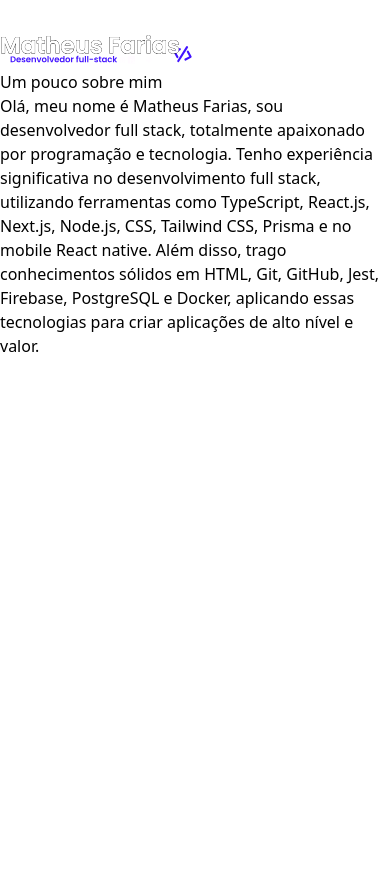
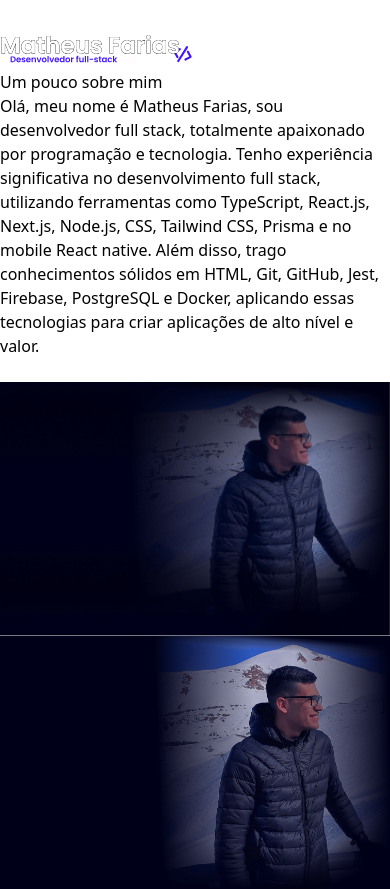
Before and after one commit to oMatheus-Farias/portfolio-front-end, a React (Vite) app: page / in a window 390 px wide. Before the commit the page ends 844 px from the top, so only its background shows below. Built offline with nearby package versions, Linux system fonts and the light colour scheme; what tailwindcss-border-gradient-radius would draw is missing.

Commit message:
refactor: ensure responsiveness

```diff
--- a/src/App.tsx
+++ b/src/App.tsx
@@ -1,5 +1,7 @@
-//FIXME: Refactor this icons
 import { FileDown, Github, Linkedin, Mail } from "lucide-react"
+
+import meImgDesktop from "/me-img-desktop.png"
+import meImgMobile from "/me-img-mobile.png"
 
 import ButtonLink from "./components/button-link"
 import { HeaderMobile } from "./components/header-mobile"
@@ -7,14 +9,13 @@ import { HeaderMobile } from "./components/header-mobile"
 const App = () => {
   return (
     <div className="h-screen bg-primary">
-      <div className="h-80 w-full bg-me-img-mobile bg-cover bg-[50%] bg-no-repeat">
-        <HeaderMobile />
-
-        <div className="mt-2 flex max-w-72 flex-col gap-2 px-4">
-          <h1 className="text-sm font-bold text-secondary">
+      <HeaderMobile />
+      <div className="flex lg:px-5 2xl:px-20">
+        <div className="absolute mt-16 flex max-w-72 flex-col gap-2 px-4 sm:max-w-[480px] sm:px-10 lg:top-40 lg:max-w-[640px] 2xl:max-w-[700px]">
+          <h1 className="text-sm font-bold text-secondary sm:text-3xl">
             Um pouco sobre mim
           </h1>
-          <p className="text-xs text-white">
+          <p className="text-xs text-white sm:text-base lg:text-xl">
             Olá, meu nome é Matheus Farias, sou desenvolvedor full stack,
             totalmente apaixonado por programação e tecnologia. Tenho
             experiência significativa no desenvolvimento full stack, utilizando
@@ -55,6 +56,16 @@ const App = () => {
             </ButtonLink>
           </div>
         </div>
+        <img
+          src={meImgMobile}
+          alt=""
+          className="h-[370px] w-full object-contain md:hidden"
+        />
+        <img
+          src={meImgDesktop}
+          alt=""
+          className="hidden h-[400px] w-full object-contain md:block lg:h-[700px]"
+        />
       </div>
     </div>
   )
--- a/src/components/header-mobile.tsx
+++ b/src/components/header-mobile.tsx
@@ -13,7 +13,7 @@ import {
 
 const HeaderMobile = () => {
   return (
-    <header className="flex w-full items-center gap-6 px-4 py-3">
+    <header className="absolute flex w-full items-center gap-6 px-4 py-3">
       <Sheet>
         <SheetTrigger>
           <AlignJustify size={28} color="#FFFF" />
--- a/tailwind.config.js
+++ b/tailwind.config.js
@@ -37,6 +37,7 @@ export const theme = {
         "linear-gradient(90deg, #7900B2 0%, #4D53A1 38%, #338496 61%, #00C8F3 100%)",
       "purple-vertical": "linear-gradient(180deg, #0B002B 0%, #070023 100%)",
       "me-img-mobile": "url('/me-img-mobile.png')",
+      "me-img-desktop": "url('/me-img-desktop.png')",
     },
   },
 }
```
Also changed, not shown: public/me-img-desktop.png (added), public/me-img-mobile.png.
